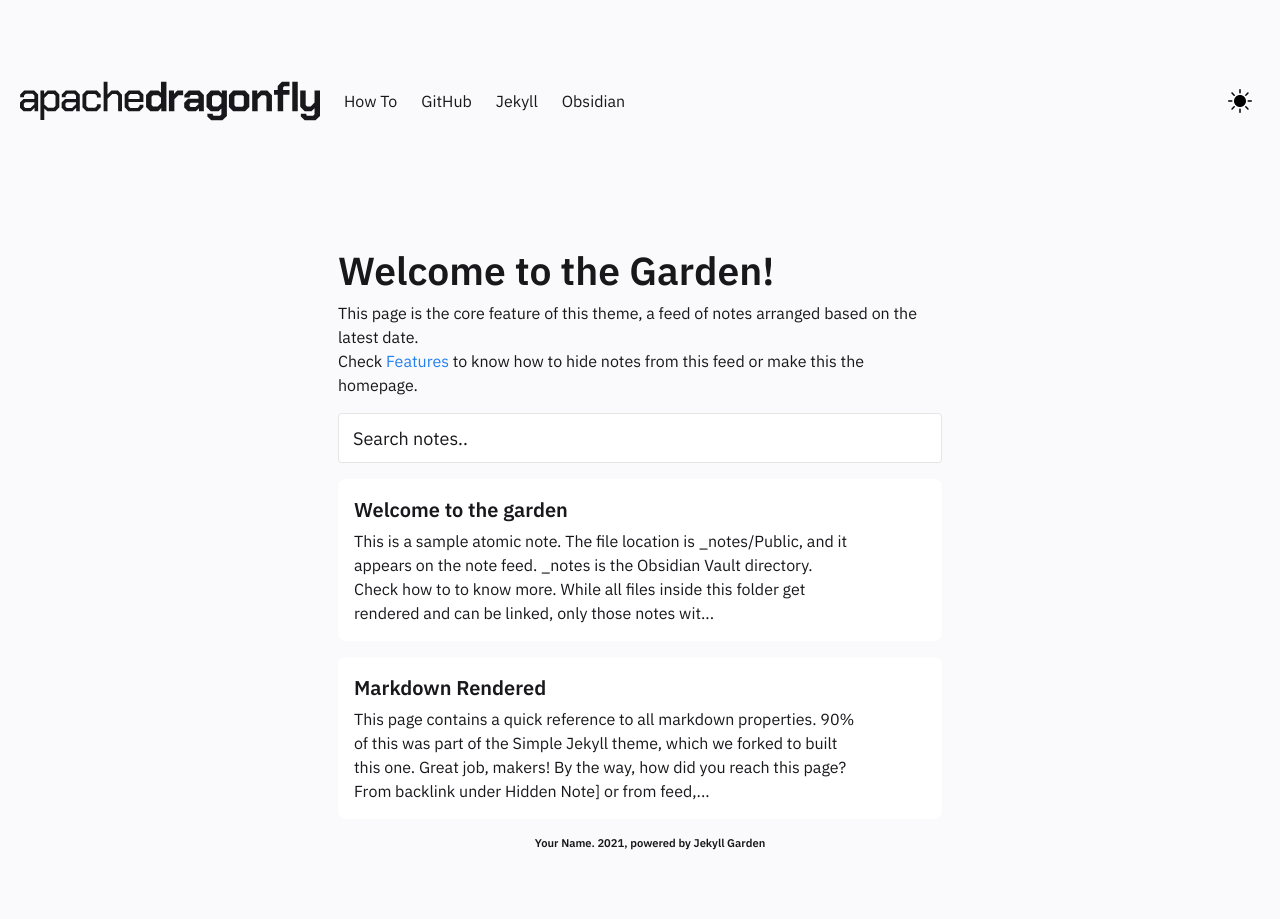
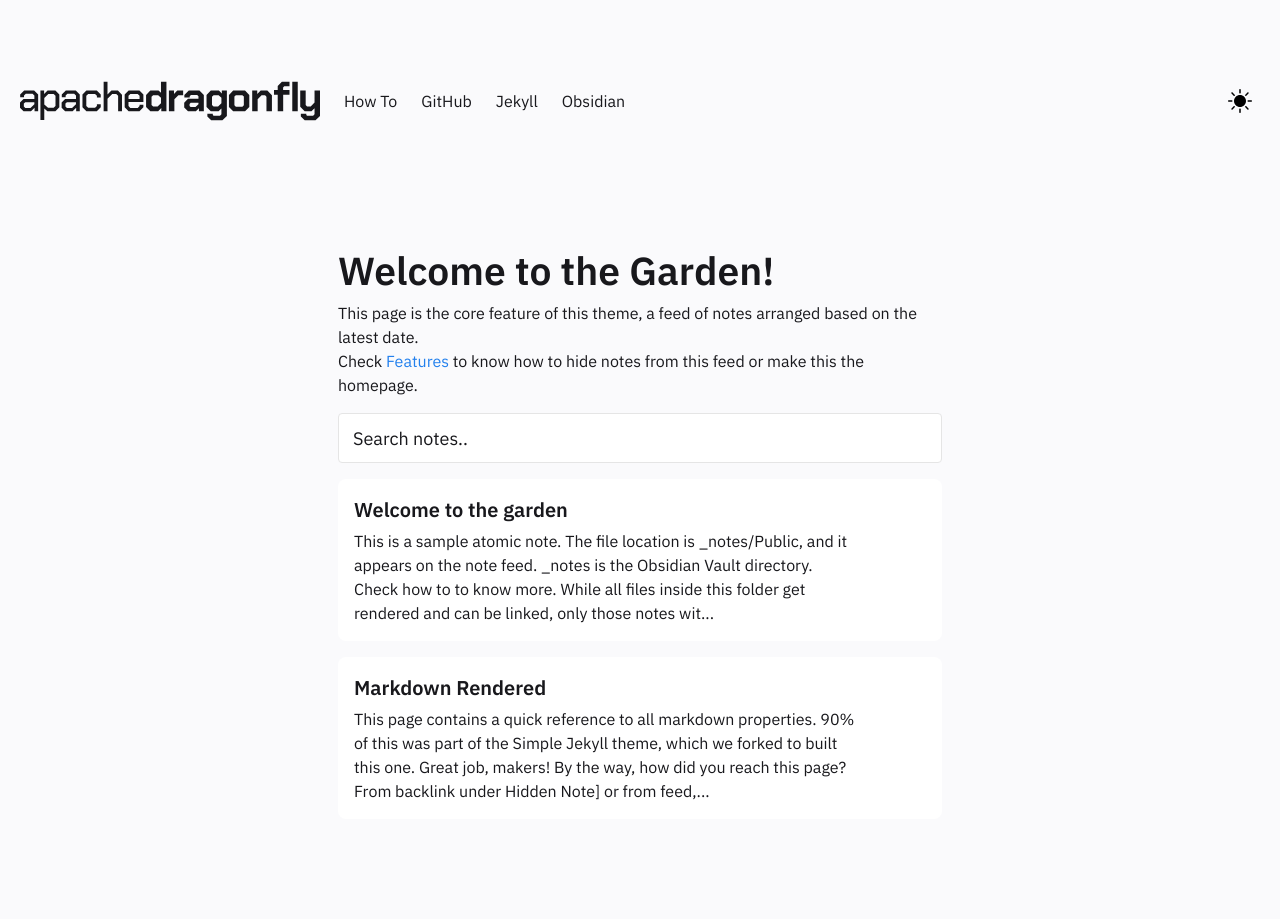
Before and after one commit to apachedragonfly/apachedragonfly1.github.io, a Jekyll site: the page built from pages/notes.md, in a window 1280 px wide. Built offline with Jekyll 4.4.1, drawn with Linux system fonts in a browser that asks for light colours.

Commit message:
Update _config.yml

```diff
--- a/_config.yml
+++ b/_config.yml
@@ -28,10 +28,10 @@ url: "https://jekyll-garden.github.io/" # the base hostname & protocol for your
 # your social media links etc
 #######################################################################
 
-heading: Digital Garden # Change this
+heading: Apache Dragonfly # Change this
 copyright:
-  year: 2021
-  msg: Your Name # This is a mandatory attribute for copyright to be displayed ; If deleting this, edit at footer layout.
+  year: 2022
+  msg:  # This is a mandatory attribute for copyright to be displayed ; If deleting this, edit at footer layout.
 
 
 #####################################################################
```
